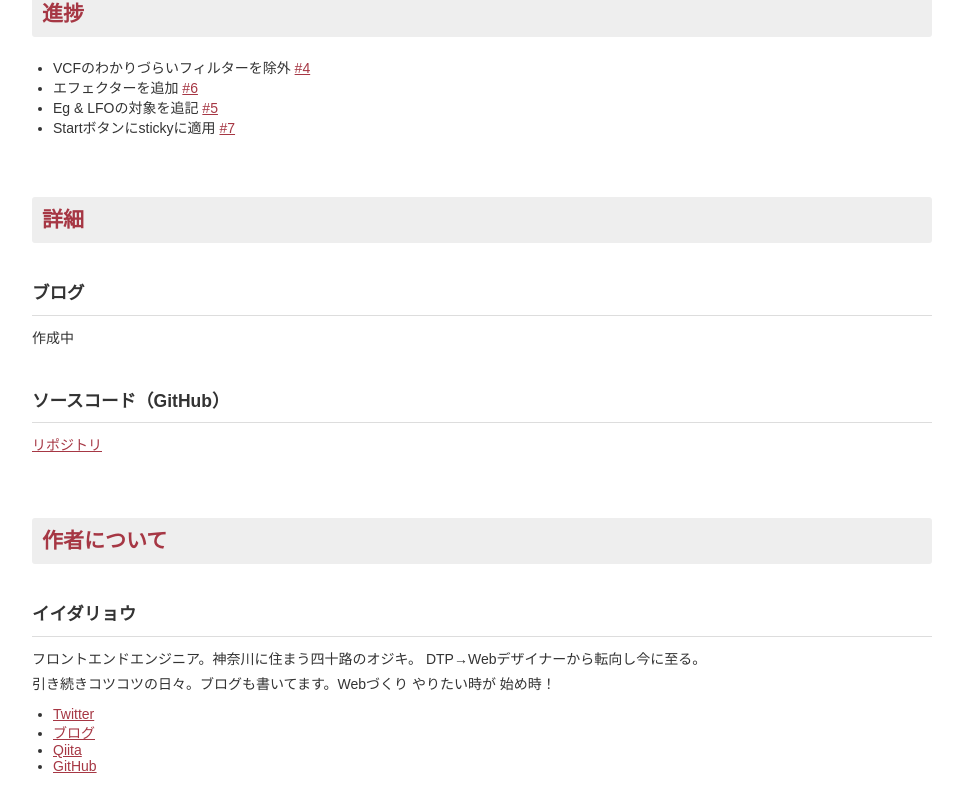
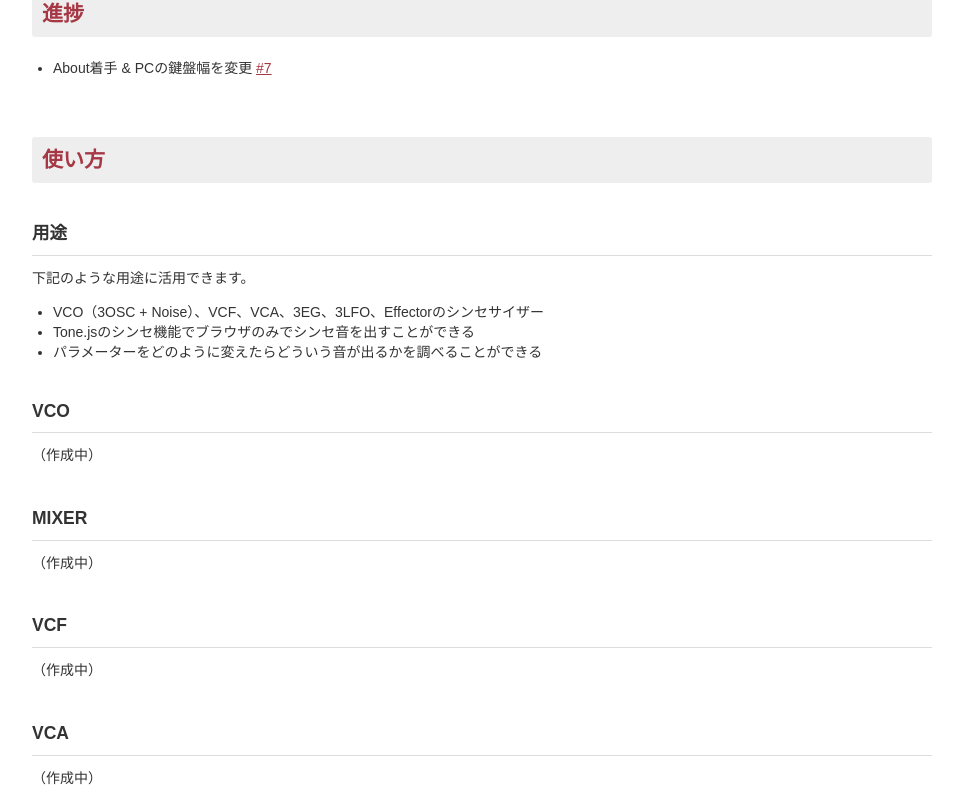
Before and after one commit to ryo-i/synth-generator, a Next.js app: page /about in a window 1280 px wide. Shown: the part 340-1140 px from the top of the page, without its empty margins (158-1121 px from the left). Built offline with nearby package versions, Linux system fonts and the light colour scheme.

Commit message:
About着手 & PCの鍵盤幅を変更 #7

```diff
--- a/components/Inner.tsx
+++ b/components/Inner.tsx
@@ -22,7 +22,7 @@ const ScalePlayer = styled.div`
   color: #fff;
   position: relative;
   #key {
-    max-width: calc(${keyWidth + 'px'} * ${keyLlength});
+    max-width: 700px;
     margin: 0 auto 4px;
     overflow-x: scroll;
     position: sticky;
--- a/pages/about.tsx
+++ b/pages/about.tsx
@@ -53,11 +53,40 @@ function About() {
             <section>
                 <h2>進捗</h2>
                 <ul>
-                    <li>VCFのわかりづらいフィルターを除外 <a href="https://github.com/ryo-i/synth-generator/issues/4">#4</a></li>
-                    <li>エフェクターを追加 <a href="https://github.com/ryo-i/synth-generator/issues/6">#6</a></li>
-                    <li>Eg & LFOの対象を追記 <a href="https://github.com/ryo-i/synth-generator/issues/5">#5</a></li>
-                    <li>Startボタンにstickyに適用 <a href="https://github.com/ryo-i/synth-generator/issues/7">#7</a></li>
+                    <li>About着手 & PCの鍵盤幅を変更 <a href="https://github.com/ryo-i/synth-generator/issues/7">#7</a></li>
                 </ul>
+            </section>
+            <section>
+                <h2>使い方</h2>
+                <section>
+                    <h3>用途</h3>
+                    <p>下記のような用途に活用できます。</p>
+                    <ul>
+                        <li>VCO（3OSC + Noise）、VCF、VCA、3EG、3LFO、Effectorのシンセサイザー</li>
+                        <li>Tone.jsのシンセ機能でブラウザのみでシンセ音を出すことができる</li>
+                        <li>パラメーターをどのように変えたらどういう音が出るかを調べることができる</li>
+                    </ul>
+                </section>
+                <section>
+                    <h3>VCO</h3>
+                    <p>（作成中）</p>
+                </section>
+                <section>
+                    <h3>MIXER</h3>
+                    <p>（作成中）</p>
+                </section>
+                <section>
+                    <h3>VCF</h3>
+                    <p>（作成中）</p>
+                </section>
+                <section>
+                    <h3>VCA</h3>
+                    <p>（作成中）</p>
+                </section>
+                <section>
+                    <h3>EFFECTOR</h3>
+                    <p>（作成中）</p>
+                </section>
             </section>
             <section>
                 <h2>詳細</h2>
@@ -70,76 +99,6 @@ function About() {
                     <p><a href="https://github.com/ryo-i/synth-generator" target="_blank">リポジトリ</a></p>
                 </section>
             </section>
-            { /* <section>
-                <h2>使い方</h2>
-                <section>
-                    <h3>用途</h3>
-                    <p>下記のような用途に活用できます。</p>
-                    <ul>
-                        <li>スケール（音階）の構成音をテキストと鍵盤色で確認できます</li>
-                        <li>再生ボタンでスケールの実際の音を聴くことができます</li>
-                        <li>キーを変更すると、構成音がどう変わるかを確認できます</li>
-                        <li>スケールの種類を変えると同じキーでの構成音の違いを比較できます</li>
-                    </ul>
-                </section>
-                <section>
-                    <h3>初期画面</h3>
-                    <p>初期状態はメジャー・スケールで、キーはC（ド）です。色がついている鍵盤はスケールに含まれる音程です（押すと音が鳴ります）。</p>
-                    <p>「構成音：」は鍵盤数（1オクターブ12個+2オクターブ目の頭1個で13個）の中でキー音から何番目の鍵盤がスケールに含まれるかを表示しています。「音階：」は現在のキーに該当する構成音の音程になります。</p>
-                    <figure>
-                        <img src="img/use_01.jpg" alt="初期画面" />
-                    </figure>
-                </section>
-                <section>
-                    <h3>スケールを鳴らす</h3>
-                    <p>再生ボタンを押すと音を聴くことができます</p>
-                    <figure>
-                        <img src="img/use_02.jpg" alt="スケール再生" />
-                    </figure>
-                </section>
-                <section>
-                    <h3>キーの変更</h3>
-                    <p>キーを変更すると別のキーの構成音がわかります。画面は「メジャー・スケール（E）」で白鍵黒鍵の組み合わせは変わっていますが、構成音（1, 3, 5, 6, 8, 10, 12, 13）は変わりません。</p>
-                    <figure>
-                        <img src="img/use_03.jpg" alt="メジャー・スケール（E）" />
-                    </figure>
-                </section>
-                <section>
-                    <h3>スケールの変更</h3>
-                    <p>その下のスケールの種類を変更すると同じキーの別のスケールの構成音がわかります。画面は「ナチュラル・マイナー・スケール（E）」で構成音（1, 3, 4, 6, 8, 9, 11, 13）が変わっています。</p>
-                    <figure>
-                        <img src="img/use_04.jpg" alt="ナチュラル・マイナー・スケール（E）" />
-                    </figure>
-                    <p>タブを切り替えるとさらに別の種類のスケールが表示されます。画面は「東アジア・東南アジア」タブの中にある「琉球音階」です。</p>
-                    <figure>
-                        <img src="img/use_05.jpg" alt="琉球音階（C）" />
-                    </figure>
-                    <p>※スケールの詳細についてはこちらを参照→<a href="/scale_type">スケール一覧</a></p>
-                </section>
-            </section>
-            <section>
-                <h2>今後の課題</h2>
-                <p>アラブの音階は「四分音」という1/4を上下にズラした音程があったが、Tone.jsの音程はピアノの十二音音階だったため、再現するのはシンプルではなさそうだった。個別の音にピッチを変えるエフェクトを加えるなどの検討が必要。</p>
-                <ul>
-                    <li><a href="https://ja.wikipedia.org/wiki/音階#アラブの音階">アラブの音階</a></li>
-                    <li><a href="https://ja.wikipedia.org/wiki/マカーム">マカーム</a></li>
-                    <li><a href="https://ja.wikipedia.org/wiki/四分音">四分音</a></li>
-                    <li><a href="https://swarajtaka.com/ピアノにはない微分音の音楽って？/">ウード（フレットレスなアラブの弦楽器）</a></li>
-                    <li><a href="https://twitter.com/rwiiug/status/1376600325725954057">「四分音」の音程（24平均律）</a></li>
-                    <li><a href="https://soundquest.jp/quest/melody/melody-mv3/blue-note/">ブルーノートも微分音</a></li>
-                </ul>
-            </section>
-            <section>
-                <h2>詳細</h2>
-                <section>
-                    <h3>ブログ</h3>
-                    <p><a href="https://www.i-ryo.com/entry/2021/11/28/153950">【React & Tone.js】スケールプレイヤーを作った（いろいろなスケールを調べて音も聴けるアプリ） - クモのようにコツコツと</a></p>
-                </section>
-                <section>
-                    <h3>ソースコード（GitHub）</h3>
-                    <p><a href="https://github.com/ryo-i/scale-player">リポジトリ</a></p>
-                </section>
-            </section> */ }
             <Profile />
         </Main>
         <Footer />
```
Also changed, not shown: 1 other file (tests, documents, lock files or other folders).
